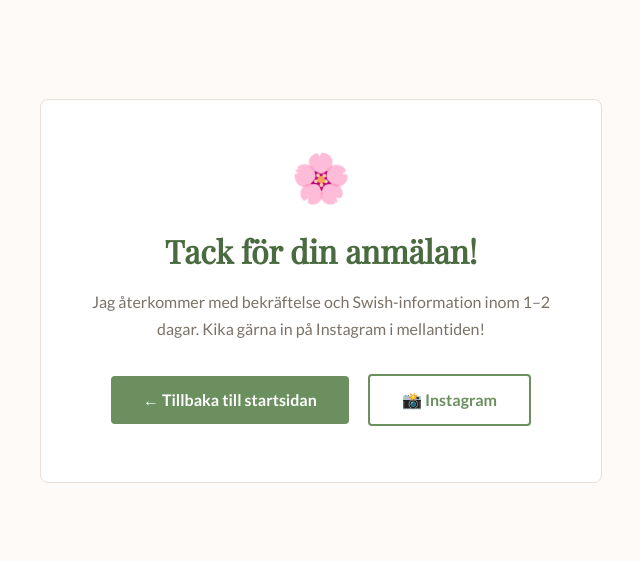
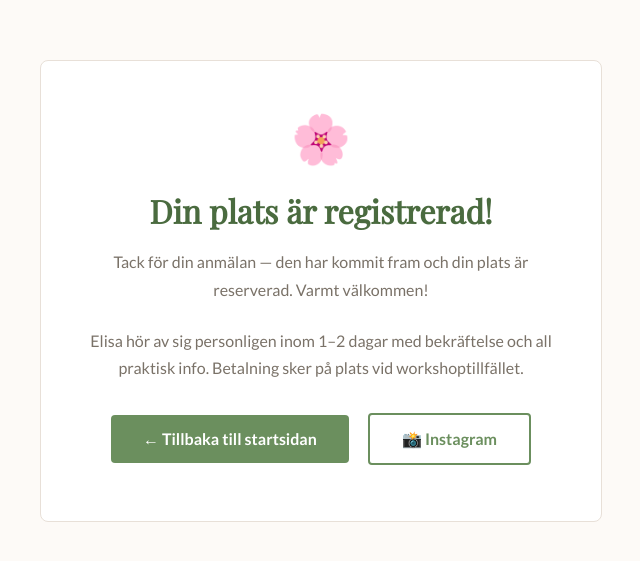
Before and after one commit to DennisAlfredsson/tradgardsfloristen, a plain HTML site: page tack.html in a window 1280 px wide. Shown: the part 141-702 px from the top of the page, without its empty margins (319-959 px from the left). Drawn offline with nearby package versions, Linux system fonts and the light colour scheme; a web font is replaced by a local one.

Commit message:
feat: tydligare bokningsbekräftelse — plats registrerad + Elisa hör av sig personligen (tack.html + inline-success)

```diff
--- a/tack.html
+++ b/tack.html
@@ -17,8 +17,9 @@
 <body>
   <div class="card">
     <div style="font-size:3rem;margin-bottom:1rem;">🌸</div>
-    <h1>Tack för din anmälan!</h1>
-    <p>Jag återkommer med bekräftelse och Swish-information inom 1–2 dagar. Kika gärna in på Instagram i mellantiden!</p>
+    <h1>Din plats är registrerad!</h1>
+    <p>Tack för din anmälan — den har kommit fram och din plats är reserverad. Varmt välkommen!</p>
+    <p>Elisa hör av sig personligen inom 1–2 dagar med bekräftelse och all praktisk info. Betalning sker på plats vid workshoptillfället.</p>
     <a href="/">← Tillbaka till startsidan</a>
     <a href="https://www.instagram.com/tradgardsfloristen" target="_blank" class="sec">📸 Instagram</a>
   </div>
```
Also changed, not shown: index.html (+2 -2 lines).
